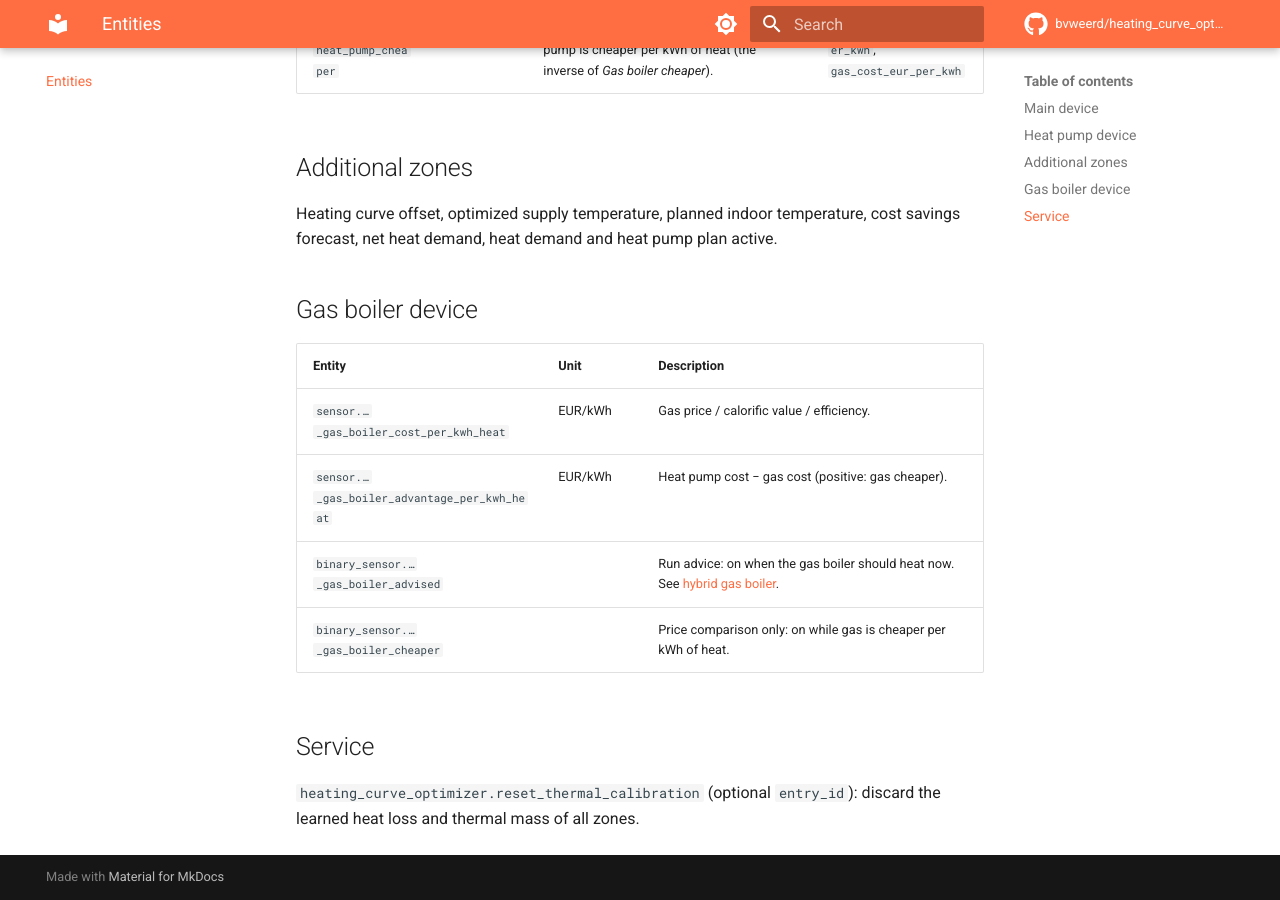
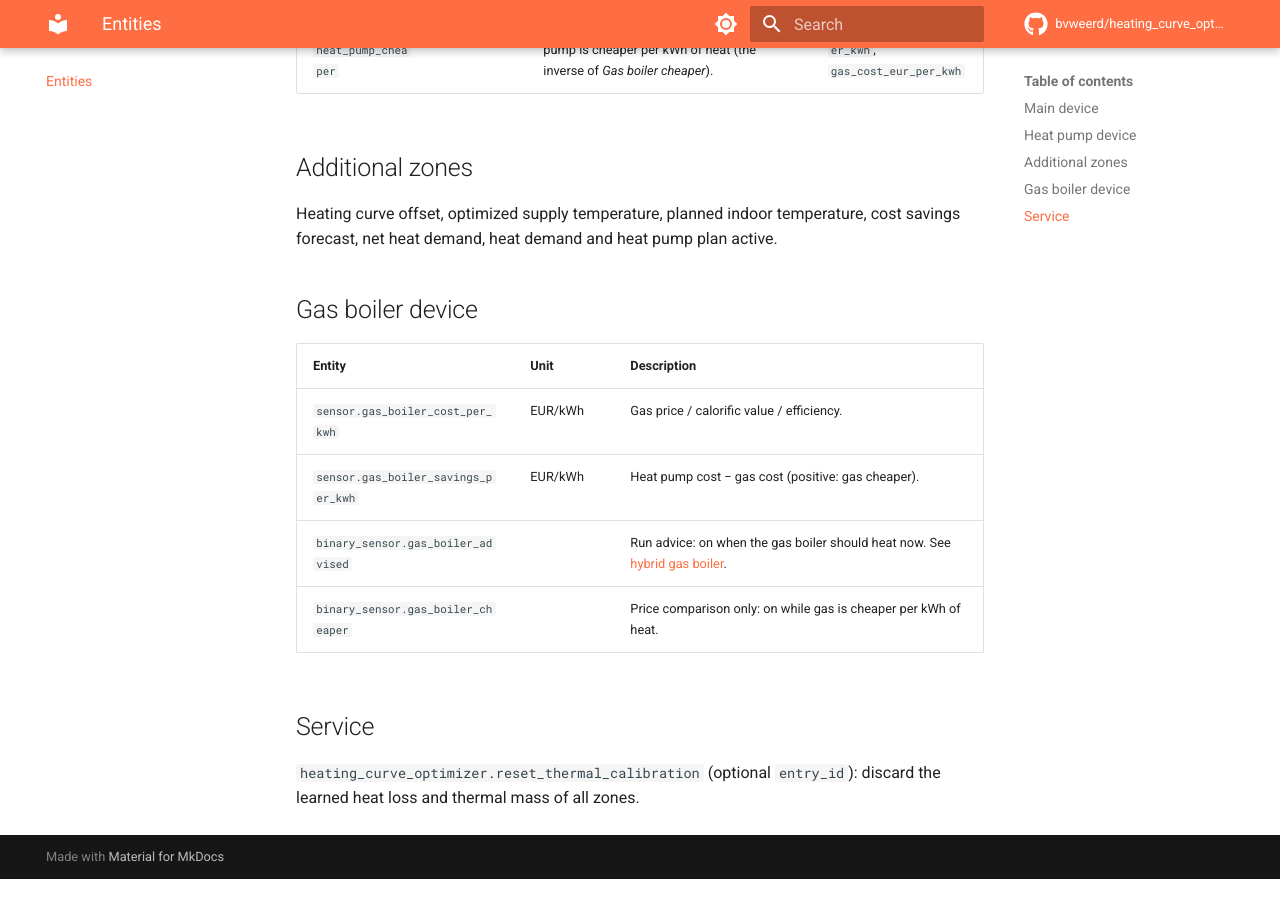
Before and after one commit to bvweerd/heating_curve_optimizer, an MkDocs documentation site: the page built from docs/entities.md, in a window 1280 px wide and 900 px high, scrolled down 2629 px. Built offline with MkDocs 1.6.1 and Material for MkDocs 9.7.7, drawn with Linux system fonts in a browser that asks for light colours; comment, search, counter and statistics services are not loaded; after the commit the page ends 3508 px from its top, so only the background shows below that.

Commit message:
feat: translated gas boiler device with short entity names
The gas boiler device took the fixed subentry title "Gas Boiler", and its
entities repeated it (gas_boiler_gas_boiler_advised). Use a translated
device name (Gas boiler / Gasketel) and short names: Advised / Inzetten,
Cheaper / Goedkoper, Cost per kWh / Kosten per kWh, Savings per kWh /
Besparing per kWh.

Co-Authored-By: Claude Opus 5.5 <noreply@anthropic.com>
Claude-Session: https://claude.ai/code/session_012gW5Bzpx3KNBub6kMwYyf2

```diff
--- a/docs/entities.md
+++ b/docs/entities.md
@@ -54,10 +54,10 @@ heat pump plan active.
 
 | Entity | Unit | Description |
 |---|---|---|
-| `sensor.…_gas_boiler_cost_per_kwh_heat` | EUR/kWh | Gas price / calorific value / efficiency. |
-| `sensor.…_gas_boiler_advantage_per_kwh_heat` | EUR/kWh | Heat pump cost − gas cost (positive: gas cheaper). |
-| `binary_sensor.…_gas_boiler_advised` | | Run advice: on when the gas boiler should heat now. See [hybrid gas boiler](algorithm.md#hybrid-gas-boiler). |
-| `binary_sensor.…_gas_boiler_cheaper` | | Price comparison only: on while gas is cheaper per kWh of heat. |
+| `sensor.gas_boiler_cost_per_kwh` | EUR/kWh | Gas price / calorific value / efficiency. |
+| `sensor.gas_boiler_savings_per_kwh` | EUR/kWh | Heat pump cost − gas cost (positive: gas cheaper). |
+| `binary_sensor.gas_boiler_advised` | | Run advice: on when the gas boiler should heat now. See [hybrid gas boiler](algorithm.md#hybrid-gas-boiler). |
+| `binary_sensor.gas_boiler_cheaper` | | Price comparison only: on while gas is cheaper per kWh of heat. |
 
 ## Service
 
```
Also changed, not shown: CHANGELOG.md (+6 -2 lines), 5 other files.
